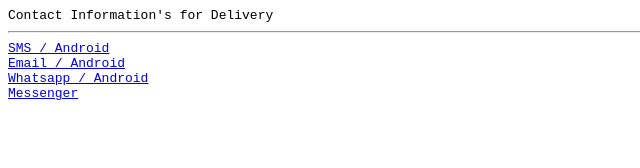
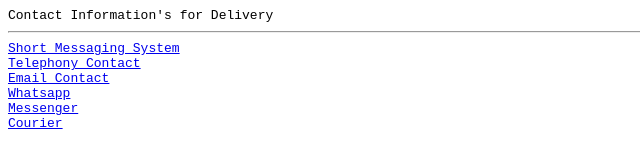
Before and after one commit to snowkelus/Delivery-Services---Snowkelus-Ltd, a plain HTML site: page index.html in a window 1280 px wide. Shown: the whole page, without its empty margins (0-640 px from the left). Drawn offline with Linux system fonts and the light colour scheme.

Commit message:
Update index.html

```diff
--- a/index.html
+++ b/index.html
@@ -5,12 +5,16 @@
   <body>
     <code>Contact Information's for Delivery</code>
     <hr/>
-    <code><a href="sms:+639225205353?body=Hello%20World!">SMS / Android</a></code>
+    <code><a href="sms:+639225205353?body=Hello%20World!">Short Messaging System</a></code>
     <br/>
-    <code><a href="mailto:snowkelus@icloud.com">Email / Android</a></code>
+    <code><a href="tel:+639225205353">Telephony Contact</a></code>
     <br/>
-    <code><a href="whatsapp://send/?text=Hello%20World!">Whatsapp / Android</a></code>
+    <code><a href="mailto:snowkelus@icloud.com">Email Contact</a></code>
+    <br/>
+    <code><a href="whatsapp://send/?text=Hello%20World!">Whatsapp</a></code>
     <br/>
     <code><a href="https://m.me/binarymako">Messenger</a></code>
+    <br/>
+    <code><a href='https://snowkel.us/courier/goldship'>Courier</a></code>
   </body>
 </html>
```
